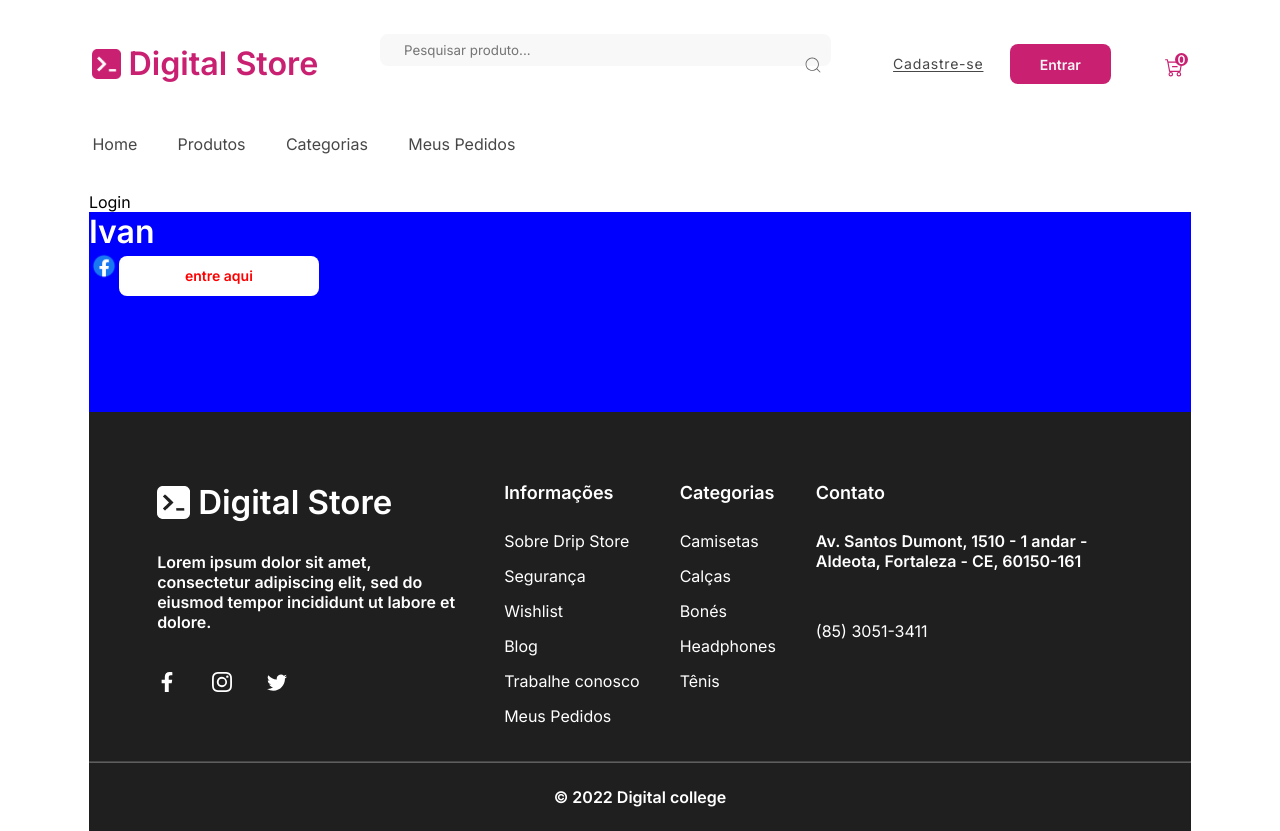
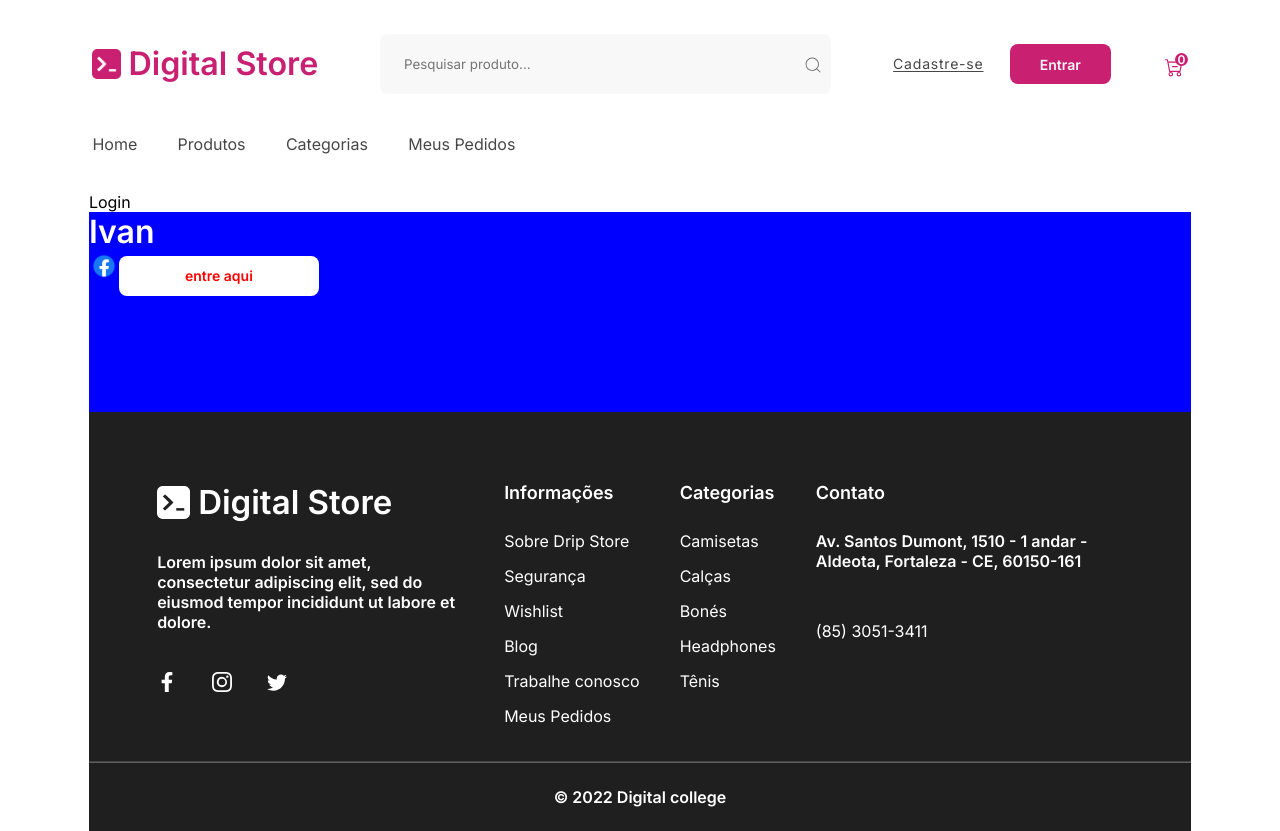
Before and after one commit to DarlanMendes/digital-store, a React (Create React App) app: page / in a window 1280 px wide. Built offline with nearby package versions, Linux system fonts and the light colour scheme.

Commit message:
Correção altura input component Header

```diff
--- a/src/components/Header/styles.module.scss
+++ b/src/components/Header/styles.module.scss
@@ -10,7 +10,7 @@
     .inputBuscaHome {
         // width: calc(559px - 41px);
         width: 35.97vw;
-        height: 28px;
+        height: 100%;
         border-radius: 8px;
         background-color: rgb(71, 71, 71, 0.04);
         padding: 16px 17px 16px 24px;
```
